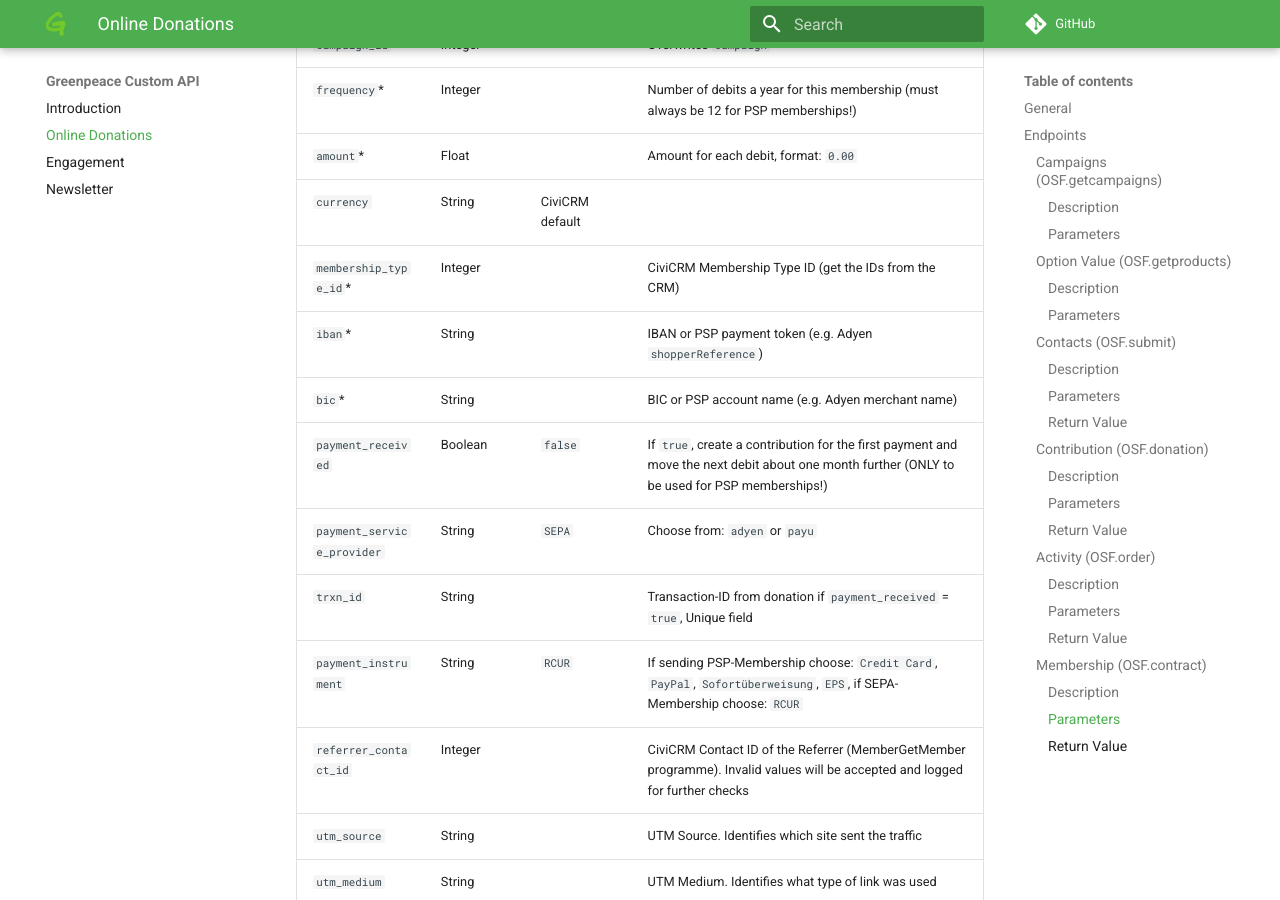
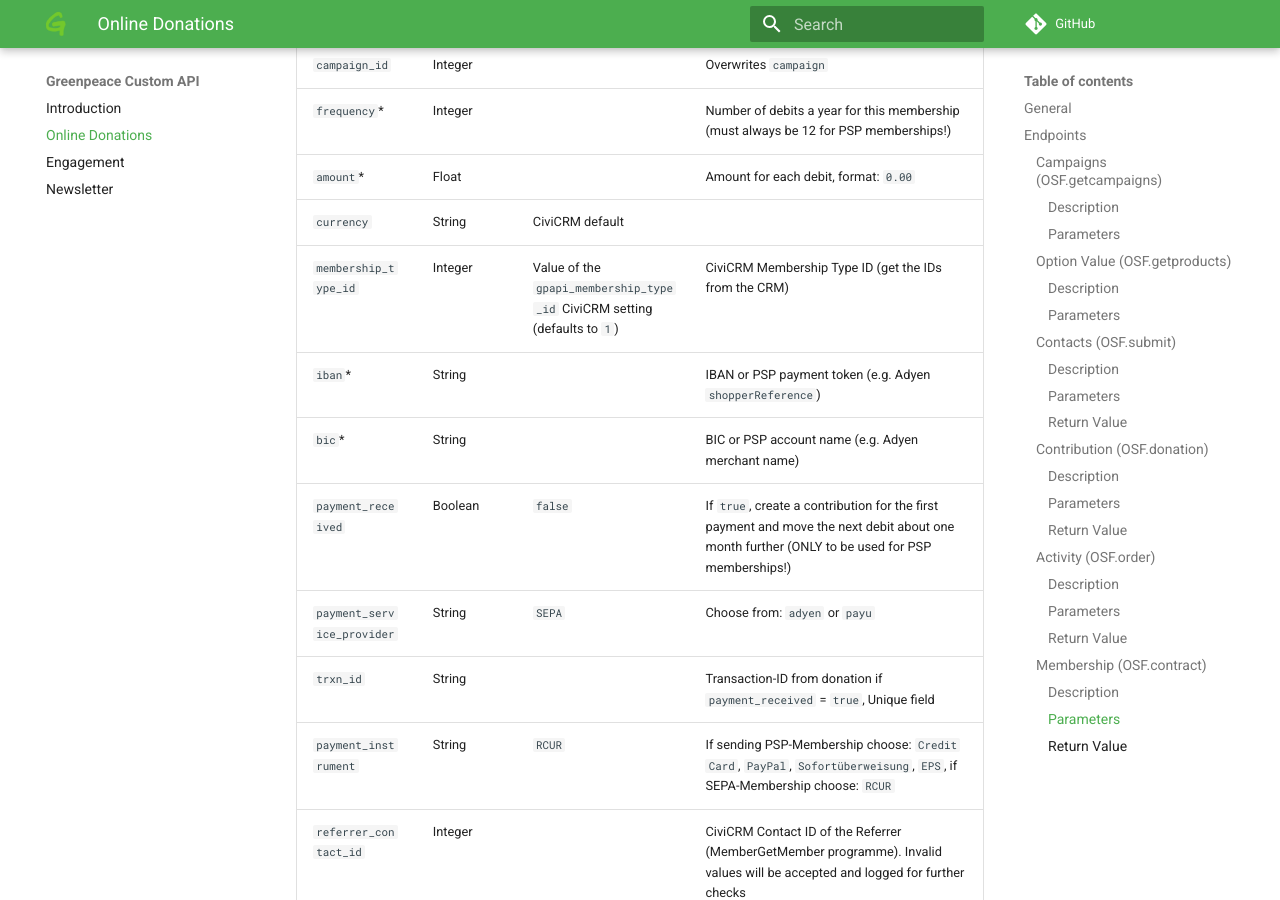
Before and after one commit to greenpeace-cee/at.greenpeace.gpapi, an MkDocs documentation site: the page built from docs/donations.md, in a window 1280 px wide and 900 px high, scrolled down 5407 px. Built offline with MkDocs 1.6.1 and Material for MkDocs 9.7.7, drawn with Linux system fonts in a browser that asks for light colours; comment, search, counter and statistics services are not loaded.

Commit message:
Document default value for OSF.contract membership_type_id

```diff
--- a/docs/donations.md
+++ b/docs/donations.md
@@ -163,7 +163,7 @@ the Membership-ID in the Field `id`.
 | `frequency`*               | Integer | | Number of debits a year for this membership (must always be 12 for PSP memberships!) |
 | `amount`*                  | Float   | | Amount for each debit, format: `0.00` |
 | `currency`                 | String  | CiviCRM default |  |
-| `membership_type_id`*      | Integer | | CiviCRM Membership Type ID (get the IDs from the CRM) |
+| `membership_type_id`       | Integer | Value of the `gpapi_membership_type_id` CiviCRM setting (defaults to `1`) | CiviCRM Membership Type ID (get the IDs from the CRM) |
 | `iban`*                    | String  | | IBAN or PSP payment token (e.g. Adyen `shopperReference`) |
 | `bic`*                     | String  | | BIC or PSP account name (e.g. Adyen merchant name) |
 | `payment_received`         | Boolean | `false` | If `true`, create a contribution for the first payment and move the next debit about one month further (ONLY to be used for PSP memberships!) |
```
